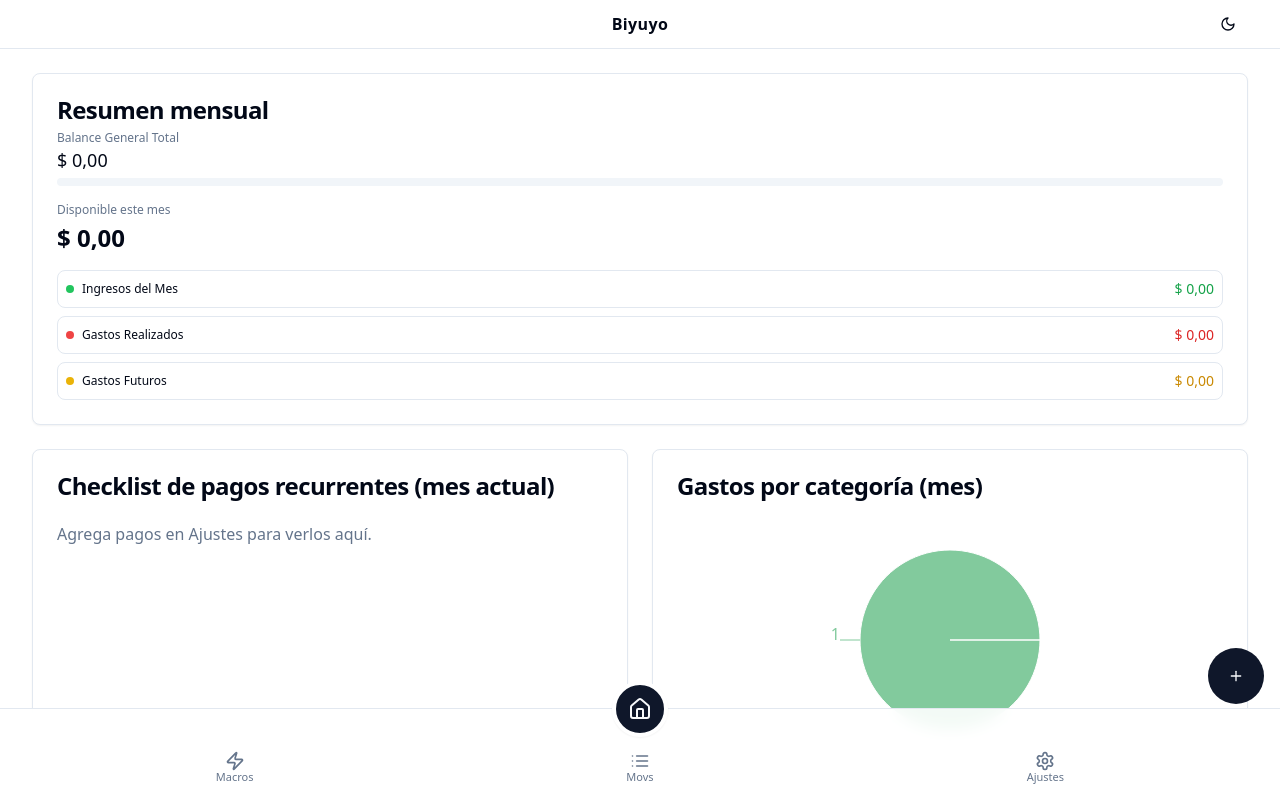
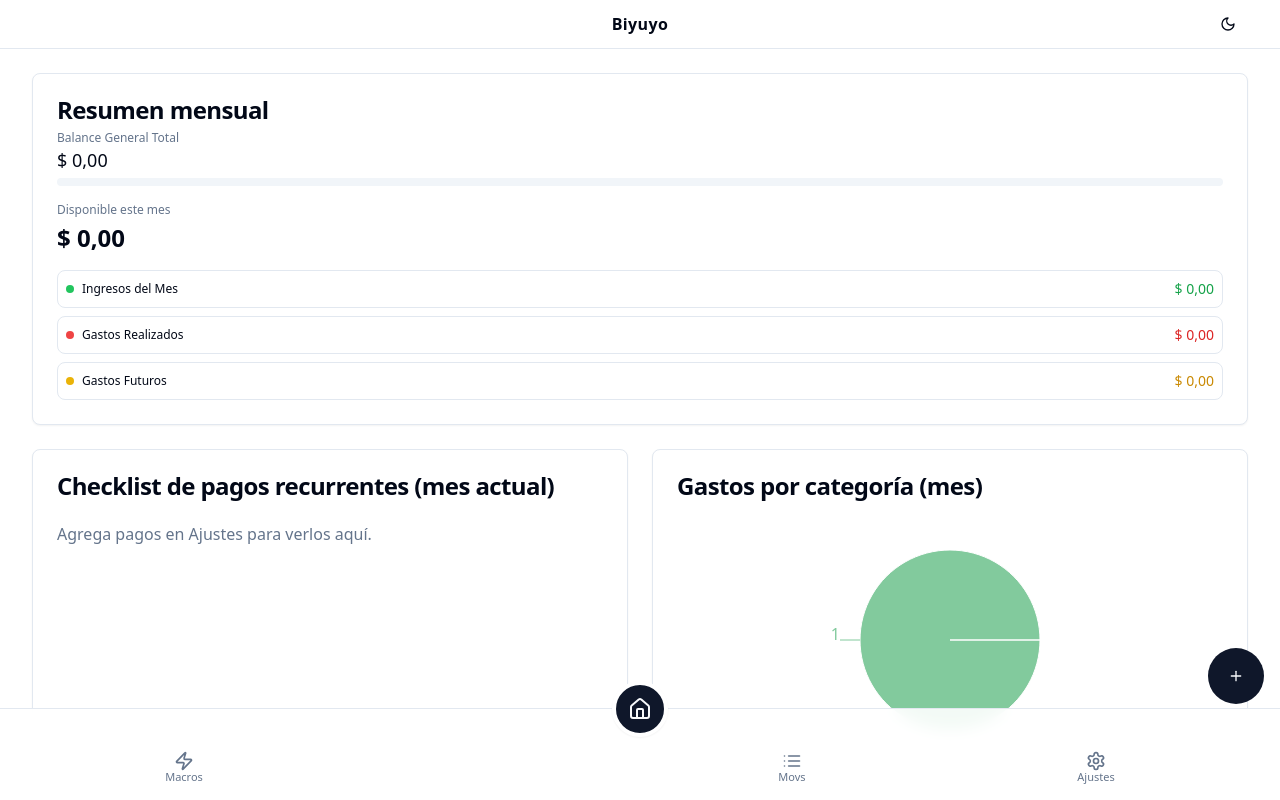
Before and after one commit to torrober/Biyuyo, a React (Vite) app: page / in a window 1280 px wide. Shown: the top 800 px of the page. Built offline with nearby package versions, Linux system fonts and the light colour scheme.

Commit message:
Adjust bottom navigation bar
Modify the bottom navigation bar to center the "Home" button, making it protrude slightly without overlapping other icons.

```diff
--- a/src/App.tsx
+++ b/src/App.tsx
@@ -102,11 +102,13 @@ const App = () => (
                 </div>
 
                 {/* Barra de navegación */}
-                <div className="grid grid-cols-3 relative">
+                <div className="grid grid-cols-4 relative items-center">
                   <NavLink to="/macros" className={({ isActive }) => `flex flex-col items-center justify-center py-2.5 ${isActive ? 'text-primary' : 'text-muted-foreground'}`} aria-label="Macros" title="Macros">
                     <Zap className="h-5 w-5" />
                     <span className="text-[11px] leading-none">Macros</span>
                   </NavLink>
+                  {/* Espacio central para el botón Home sobresaliente */}
+                  <div aria-hidden className="h-0" />
                   <NavLink to="/transacciones" className={({ isActive }) => `flex flex-col items-center justify-center py-2.5 ${isActive ? 'text-primary' : 'text-muted-foreground'}`} aria-label="Transacciones" title="Transacciones">
                     <List className="h-5 w-5" />
                     <span className="text-[11px] leading-none">Movs</span>
```
